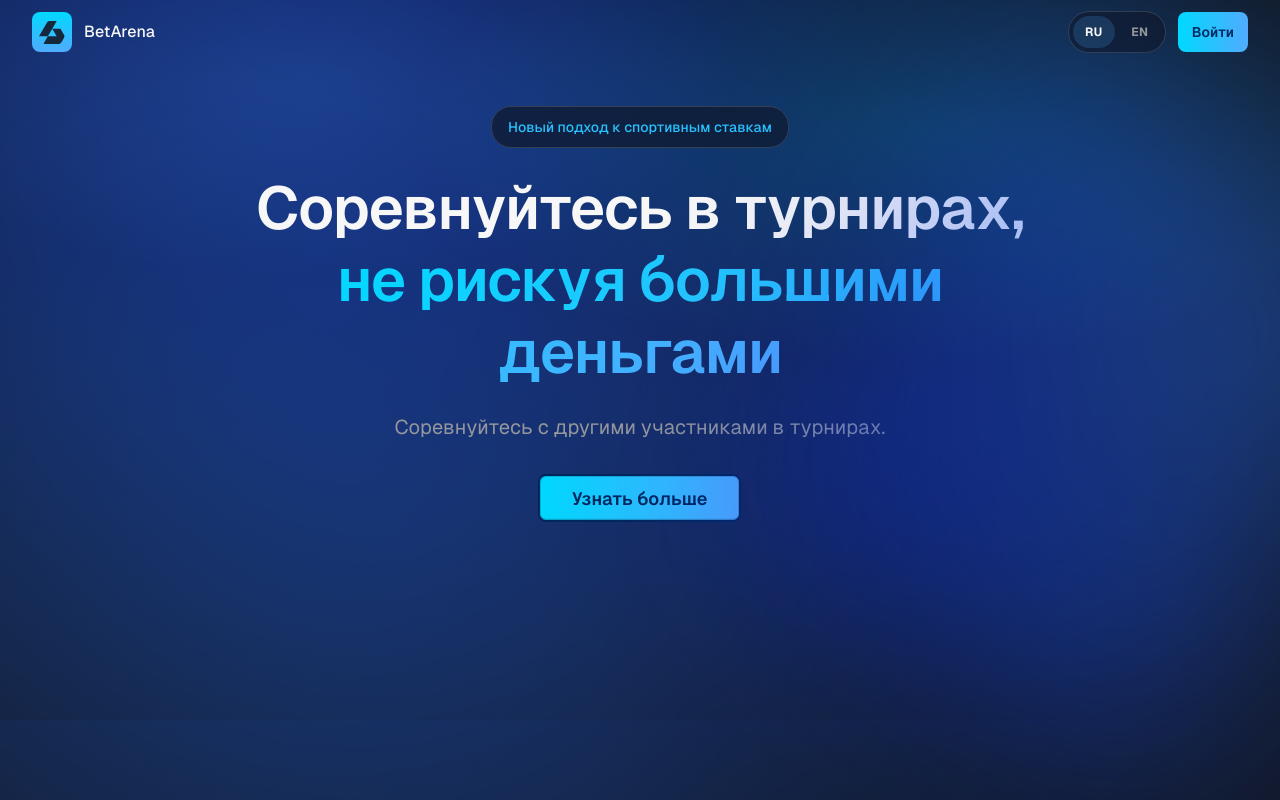
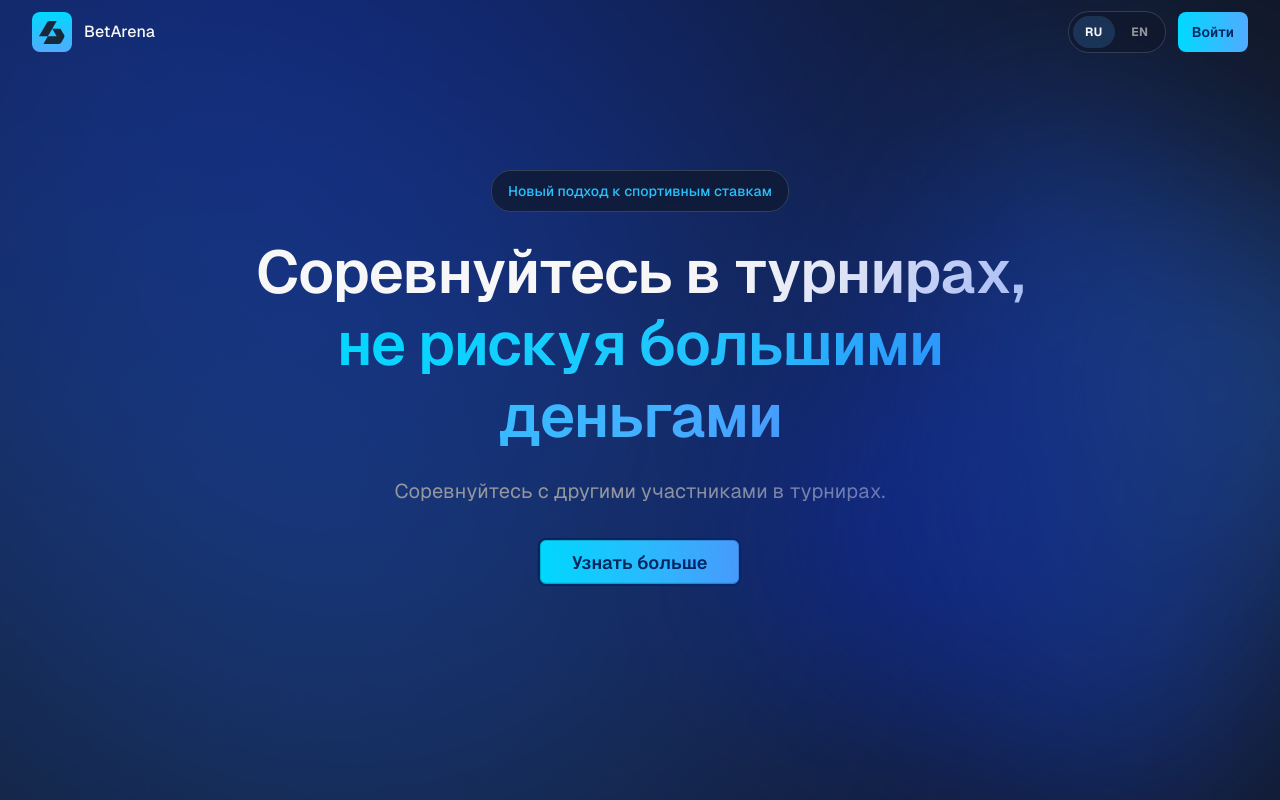
Before and after one commit to Bet-Arena/betarena-landing, a React (Vite) app: page / in a window 1280 px wide. Shown: the top 800 px of the page. Built offline with nearby package versions, Linux system fonts and the light colour scheme.

Commit message:
еуые

```diff
--- a/src/layouts/Header.css
+++ b/src/layouts/Header.css
@@ -1,12 +1,9 @@
 /* Header - Exact style from Figma design */
 .header {
-  position: fixed;
+  position: sticky;
   top: 0;
-  left: 0;
-  right: 0;
   z-index: 1000;
-  height: calc(64px + var(--safe-area-top));
-  padding-top: var(--safe-area-top);
+  height: 64px;
   width: 100%;
   display: flex;
   align-items: center;
@@ -214,7 +211,7 @@
 /* Responsive */
 @media (max-width: 768px) {
   .header {
-    height: calc(72px + var(--safe-area-top));
+    height: 72px;
   }
 
   .header-container {
--- a/src/sections/Hero.css
+++ b/src/sections/Hero.css
@@ -1,19 +1,12 @@
 /* Hero Section */
 .hero {
   position: relative;
-  padding: calc(var(--safe-area-top) + 64px) 0 96px;
+  padding: var(--spacing-section-hero);
   overflow: visible;
   min-height: 90vh;
   display: flex;
   align-items: center;
-  background-color: #0F172A;
-  background-image:
-    radial-gradient(ellipse 55% 45% at 72% 18%, rgba(0, 217, 255, 0.16), transparent 72%),
-    radial-gradient(ellipse 48% 38% at 24% 12%, rgba(81, 171, 255, 0.14), transparent 70%),
-    url('/bg-auth.png');
-  background-size: auto, auto, cover;
-  background-position: center, center, center top;
-  background-repeat: no-repeat;
+  background: transparent;
 }
 
 .hero-content {
@@ -85,7 +78,7 @@
 /* Responsive */
 @media (max-width: 768px) {
   .hero {
-    padding: calc(var(--safe-area-top) + 72px) 0 0;
+    padding: 0;
     min-height: 100vh;
     display: flex;
     align-items: center;
```
